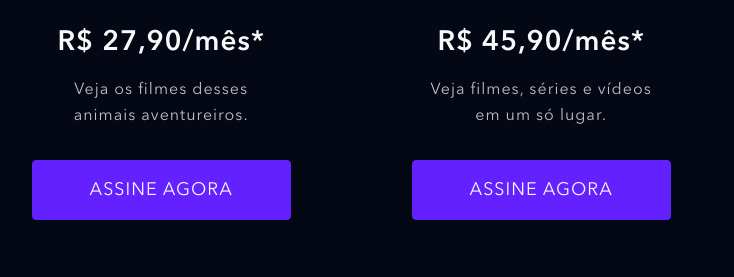
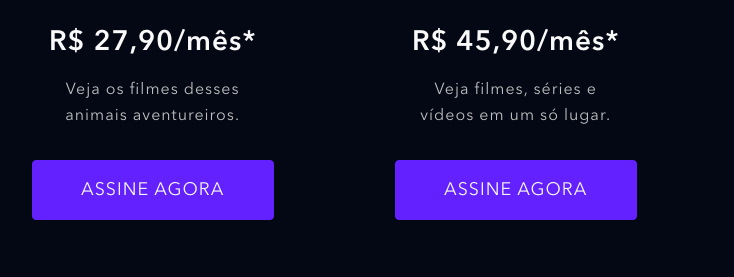
Before and after one commit to engenheirafrontendbianca/clone, a website: page index.html in a window 1280 px wide. Shown: the part 2079-2356 px from the top of the page, without its empty margins (126-860 px from the left). Drawn offline with nearby package versions, Linux system fonts and the light colour scheme; files that its build step writes are made by us from their sources; files whose address does not match are found by name.

Commit message:
corrigindo responsividade

```diff
--- a/src/styles/_header.scss
+++ b/src/styles/_header.scss
@@ -33,7 +33,7 @@
     }
 
     &__logo {
-        max-width: 80px;
+        max-width: 100px;
         width: 100%;
         margin: 5px;
         transition: opacity .5s ease;
--- a/src/styles/_plans.scss
+++ b/src/styles/_plans.scss
@@ -6,13 +6,14 @@
     }
 
     &__list {
-       display:inline-block;
-       max-width: 375px;
+        display: inline-flex;
+        justify-content: space-around;
 
+        @media (max-width:768px) {
+            display: block;
 
-       @media (max-width:768px) {
-        display: block;
-       }
+           }
+
 
        .button {
         margin-top: 24px;
@@ -21,9 +22,8 @@
         &__item {
             text-align: center;
             padding: 60px 44px 44px;
-            max-width: 380px;
+            max-width: 330px;
             width: 100%;
-
 
             strong {
                 display: block;
@@ -32,7 +32,6 @@
 
             img {
                 height: 83px;
-                max-width: 100px;
             }
         }
 
```
